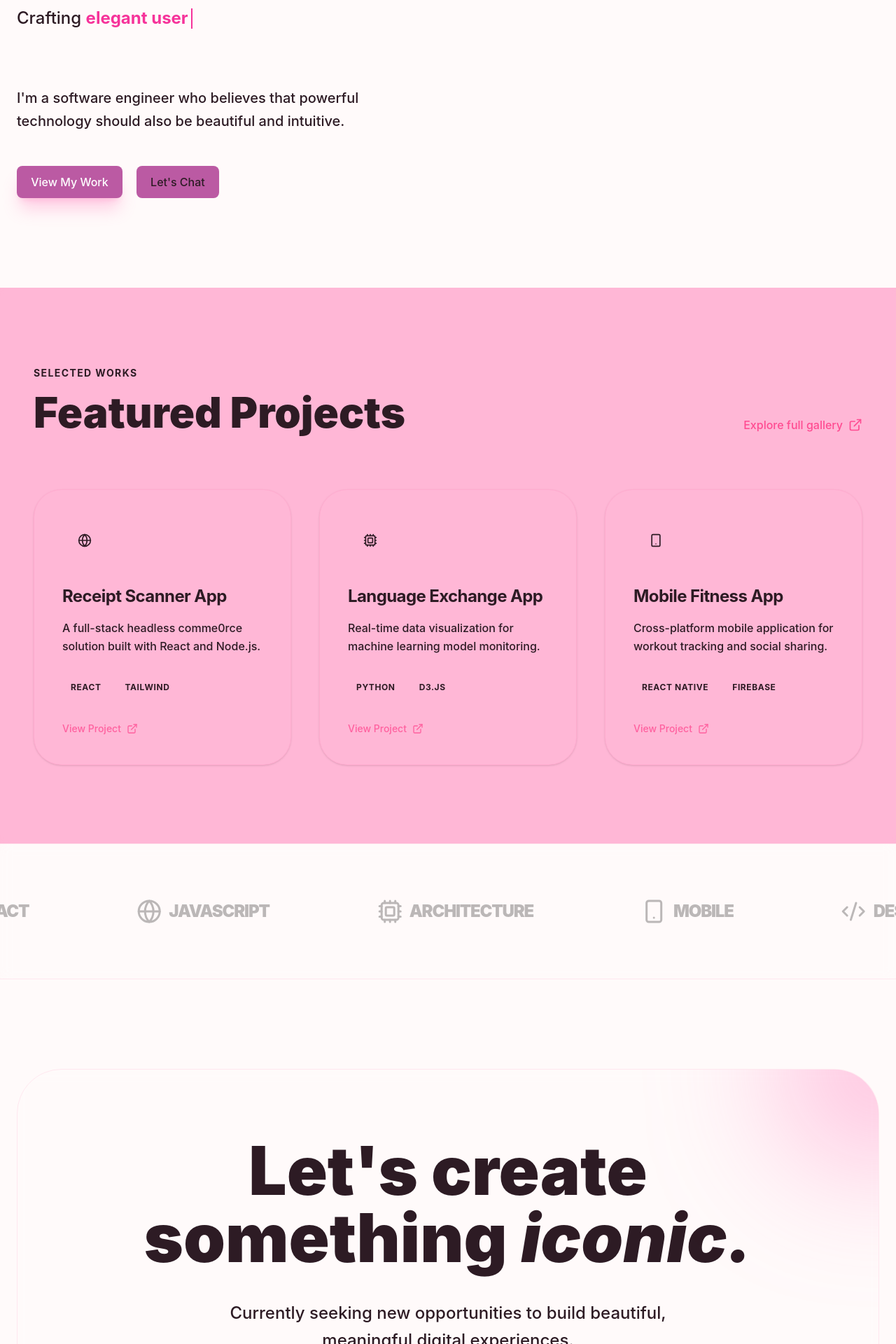
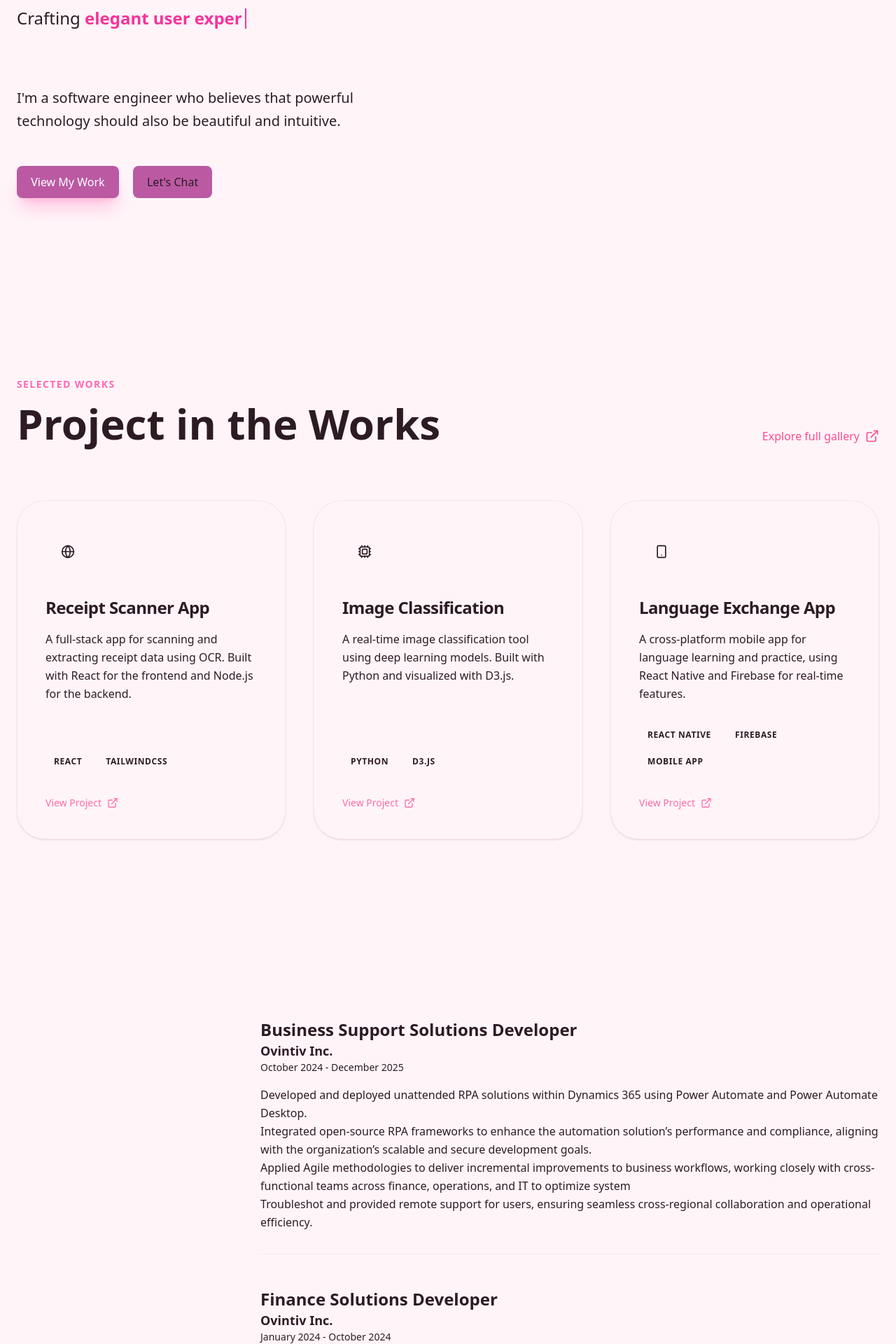
Before and after one commit to hinsular-10/mu-portfolio-2, a React (Vite) app: page / in a window 1280 px wide. Shown: the part 600-2520 px from the top of the page at 70% size. Built offline with nearby package versions, Linux system fonts and the light colour scheme.

Commit message:
modified; added about me section

```diff
--- a/src/App.jsx
+++ b/src/App.jsx
@@ -19,22 +19,59 @@ function App() {
   const projects = [
     {
       title: "Receipt Scanner App",
-      description: "A full-stack headless comme0rce solution built with React and Node.js.",
-      tags: ["React", "Tailwind"],
+      description: "A full-stack app for scanning and extracting receipt data using OCR. Built with React for the frontend and Node.js for the backend.",
+      tags: ["React", "TailwindCss"],
       icon: <Globe className="w-5 h-5" />
     },
     {
-      title: "Language Exchange App",
-      description: "Real-time data visualization for machine learning model monitoring.",
+      title: "Image Classification",
+      description: "A real-time image classification tool using deep learning models. Built with Python and visualized with D3.js.",
       tags: ["Python", "D3.js"],
       icon: <Cpu className="w-5 h-5" />
     },
     {
-      title: "Mobile Fitness App",
-      description: "Cross-platform mobile application for workout tracking and social sharing.",
-      tags: ["React Native", "Firebase"],
+      title: "Language Exchange App",
+      description: "A cross-platform mobile app for language learning and practice, using React Native and Firebase for real-time features.",
+      tags: ["React Native", "Firebase", "Mobile App"],
       icon: <Smartphone className="w-5 h-5" />
     }
+  ];
+
+  const workExperience = [
+    {
+      jobTitle: 'Business Support Solutions Developer',
+      company: 'Ovintiv Inc.',
+      duration: 'October 2024 - December 2025',
+      description:
+      <ul>
+        <li> Developed and deployed unattended RPA solutions within Dynamics 365 using Power Automate and Power Automate Desktop.</li>
+        <li> Integrated open-source RPA frameworks to enhance the automation solution’s performance and compliance, aligning with the organization’s scalable and secure development goals.</li>
+        <li> Applied Agile methodologies to deliver incremental improvements to business workflows, working closely with cross-functional teams across finance, operations, and IT to optimize system </li>
+        <li> Troubleshot and provided remote support for users, ensuring seamless cross-regional collaboration and operational efficiency.</li>
+      </ul>
+    },
+    {
+      jobTitle: 'Finance Solutions Developer',
+      company: 'Ovintiv Inc.',
+      duration: 'January 2024 - October 2024',
+      description:
+      <ul>
+        <li> Migrated manual financial reporting workflows to automated low-code solutions using Power Platform, enhancing processing time by 30% and reducing the risk of human error.</li>
+        <li> Developed and deployed automated financial dashboards, providing real-time insights to business stakeholders and improving data accessibility for decision-making.</li>
+        <li> Performed performance evaluations on financial tools, ensuring scalability, reliability, and secure integration across various platforms. </li>
+      </ul>
+    },
+    {
+      jobTitle: 'Student Custom Development',
+      company: 'Ovintiv Inc.',
+      duration: 'January 2023 - October 2023',
+      description:
+      <ul>
+        <li> Contributed to the modernization of enterprise software solutions using React, Node.js, and SQL Server in an Agile environment, improving internal productivity by 30%.</li>
+        <li> Developed and deployed CRUD applications to automate internal processes, improving workflow efficiency and service delivery for multiple departments.</li>
+        <li> Participated in Agile sprints, backlog grooming, and technical presentations, focusing on AI, cloud computing, and software best practices to support innovation and continuous improvement. </li>
+      </ul>
+    },
   ];
 
   return (
@@ -62,7 +99,7 @@ function App() {
     {/* Nav Links - Centered */}
     <div className="absolute left-1/2 -translate-x-1/2 hidden md:flex items-center gap-10">
       <a href="#work" className="text-sm font-semibold tracking-wide hover:text-primary transition-colors">WORK</a>
-      <a href="#about" className="text-sm font-semibold tracking-wide hover:text-primary transition-colors">ABOUT</a>
+      <a href="#aboutme" className="text-sm font-semibold tracking-wide hover:text-primary transition-colors">ABOUT</a>
       <a href="#contact" className="text-sm font-semibold tracking-wide hover:text-primary transition-colors">CONTACT</a>
     </div>
 
@@ -73,7 +110,7 @@ function App() {
       <a href="https://github.com/hinsular-10" target="_blank" rel="noopener noreferrer" className="p-2.5 hover:bg-primary/5 rounded-2xl transition-all">
         <Github className="w-5 h-5" />
       </a>
-      <a href="https://linkedin.com" target="_blank" rel="noopener noreferrer" className="p-2.5 hover:bg-primary/5 rounded-2xl transition-all">
+      <a href="https://ca.linkedin.com/in/honeylene-insular" target="_blank" rel="noopener noreferrer" className="p-2.5 hover:bg-primary/5 rounded-2xl transition-all">
         <Linkedin className="w-5 h-5" />
       </a>
     </div>
@@ -104,6 +141,10 @@ function App() {
                     texts={[
                       "aesthetic digital spaces.",
                       "elegant user experiences.",
+                      "scalable web applications.",
+                      "innovative AI-powered solutions.",
+                      "responsive user interfaces.",
+                      "secure and efficient business workflows.",
                       "modern web interfaces.",
                       "magical interactions."
                     ]}
@@ -121,7 +162,9 @@ function App() {
                   <button className="px-10 py-4 bg-[#FF69B4] text-white rounded-2xl font-bold hover:bg-[#FF1493] hover:scale-[1.02] active:scale-[0.98] transition-all shadow-xl shadow-[#FF69B4]/30">
                     View My Work
                   </button>
-                  <button className="px-10 py-4 bg-card text-foreground border-2 border-primary/20 rounded-2xl font-bold hover:bg-primary/5 transition-all">
+                  <button
+                  onClick={() => document.getElementById('contact')?.scrollIntoView({ behavior: 'smooth' })}
+                  className="px-10 py-4 bg-card text-foreground border-2 border-primary/20 rounded-2xl font-bold hover:bg-primary/5 transition-all">
                     Let's Chat
                   </button>
                 </div>
@@ -131,21 +174,12 @@ function App() {
         </section>
 
          {/* Featured Work */}
-         <section
-  id="work"
-  className="min-h-[60vh] py-20 md:py-28 bg-[#ff74b1]/50 dark:bg-[#1a1014]/60 backdrop-blur-sm px-6 md:px-12 relative overflow-hidden mb-0"
->
-  {/* <section
-  id="work"
-  className="min-h-[60vh] py-20 md:py-28 bg-[#FFF0F5] dark:bg-[] px-6 md:px-12 relative overflow-hidden mb-0"
-></section> */}
-
-      {/* <section id="work" className="py-16 bg-white/50 dark:bg-card/30 backdrop-blur-sm px-6 relative overflow-hidden"> */}
+         <section id="work" className="py-32  backdrop-blur-sm px-6 relative overflow-hidden">
         <div className="max-w-7xl mx-auto relative z-10">
           <div className="flex flex-col md:flex-row md:items-end justify-between mb-20 gap-8">
             <div>
-              <span className="text-primary font-bold tracking-widest uppercase text-sm mb-4 block">Selected Works</span>
-              <h2 className="text-4xl md:text-6xl font-black tracking-tightest">Featured Projects</h2>
+              <span className="text-[#FF69B4] font-bold tracking-widest uppercase text-sm mb-4 block">Selected Works</span>
+              <h2 className="text-4xl md:text-6xl font-black tracking-tightest">Project in the Works</h2>
             </div>
             <a href="#" className="inline-flex items-center gap-2 font-bold text-primary group transition-all">
               Explore full gallery
@@ -190,6 +224,39 @@ function App() {
         </div>
       </section>
 
+      {/* About Me */}
+        <section id="aboutme" className="py-32 backdrop-blur-sm px-6 relative overflow-hidden">
+        <div className="max-w-7xl mx-auto relative z-10">
+          <div className="flex flex-col md:flex-row md:items-end justify-between mb-20 gap-8">
+            <div>
+              <h2 className="text-4xl md:text-6xl font-black tracking-tightest">Work History</h2>
+              <p className="text-muted-foreground/80 mt-4 max-w-lg leading-relaxed font-medium">
+                A journey through my professional experience, showcasing the roles and projects that have shaped my career.
+              </p>
+              <a href="src/assets/Honeylene-Insular-AI Program Full Stack Developer.pdf" download={"Resume_Honeylene_Insular.pdf"} className="inline-flex items-center gap-2 font-bold text-primary group transition-all">
+              Download Resume
+              <motion.span whileHover={{ x: 5 }}>
+                <ExternalLink className="w-5 h-5" />
+              </motion.span>
+            </a>
+            </div>
+
+
+            {/* Work Experience List */}
+              <div className="space-y-12">
+                {workExperience.map((job, index) => (
+                  <div key={index} className="border-b border-border/50 pb-8">
+                    <h3 className="text-2xl font-bold">{job.jobTitle}</h3>
+                    <p className="text-lg font-semibold text-primary">{job.company}</p>
+                    <p className="text-sm text-muted-foreground/80">{job.duration}</p>
+                    <p className="text-muted-foreground/80 mt-4 leading-relaxed">{job.description}</p>
+                  </div>
+                ))}
+              </div>
+            </div>
+          </div>
+        </section>
+
       {/* Tech Stack Banner */}
       <section className="py-20 px-6 border-y border-border/50 bg-background/40 backdrop-blur-sm overflow-hidden">
         <div className="max-w-7xl mx-auto">
@@ -201,9 +268,11 @@ function App() {
             {[
               { icon: <Code2 />, label: "React" },
               { icon: <Globe />, label: "JavaScript" },
-              { icon: <Cpu />, label: "Architecture" },
+              { icon: <Cpu />, label: "AI & Automation" },
               { icon: <Smartphone />, label: "Mobile" },
-              { icon: <Code2 />, label: "Design" }
+              { icon: <Code2 />, label: "Design" },
+              { icon: <Globe />, label: "TypeScript" },
+              { icon: <Code2 />, label: "Cloud & DevOps" }
             ].map((item, i) => (
               <div key={i} className="flex items-center gap-4 whitespace-nowrap">
                 <span className="scale-150">{item.icon}</span>
@@ -245,8 +314,20 @@ function App() {
                 <p className="text-sm font-medium text-muted-foreground">© 2026 Honeylene Insular. Developed with love & coffee.</p>
               </div>
               <div className="flex gap-10">
-                {['GitHub', 'LinkedIn', 'Medium'].map(social => (
-                  <a key={social} href="#" className="text-sm font-bold uppercase tracking-widest hover:text-primary transition-colors">{social}</a>
+                {[
+                  { name: 'GitHub', url: 'https://github.com/hinsular-10' },
+                  { name: 'LinkedIn', url: 'https://ca.linkedin.com/in/honeylene-insular' },
+                  { name: 'Medium', url: 'https://medium.com/@honinsu' }
+                ].map(social => (
+                  <a
+                    key={social.name}
+                    href={social.url}
+                    target="_blank" // Opens the link in a new tab
+                    rel="noopener noreferrer" // Security best practice when using target="_blank"
+                    className="text-sm font-bold uppercase tracking-widest hover:text-primary transition-colors"
+                  >
+                    {social.name}
+                  </a>
                 ))}
               </div>
             </div>
--- a/src/styles/index.css
+++ b/src/styles/index.css
@@ -10,13 +10,13 @@
   box-sizing: border-box;
 } */
 
-body {
+/* body {
   font-family: -apple-system, BlinkMacSystemFont, 'Segoe UI', 'Roboto', 'Oxygen',
     'Ubuntu', 'Cantarell', 'Fira Sans', 'Droid Sans', 'Helvetica Neue',
     sans-serif;
   -webkit-font-smoothing: antialiased;
   -moz-osx-font-smoothing: grayscale;
-}
+} */
 
 :root {
   font-family: system-ui, Avenir, Helvetica, Arial, sans-serif;
@@ -70,7 +70,7 @@ button {
   font-size: 1em;
   font-weight: 500;
   font-family: inherit;
-  /* background-color: primary; */
+  background-color: primary;
   cursor: pointer;
   transition: border-color 0.25s;
 }
@@ -94,3 +94,17 @@ button:focus-visible {
     background-color: #bb5aa3;
   }
  }
+
+ .bullet-point {
+  position: relative;
+  padding-left: 20px;
+}
+
+.bullet-point::before {
+  content: '•';
+  position: absolute;
+  left: 0;
+  top: 0;
+  color: #FF69B4;
+  font-size: 20px;
+}
--- a/src/styles/theme.css
+++ b/src/styles/theme.css
@@ -2,7 +2,7 @@
 
 :root {
   --font-size: 16px;
-  --background: #fffafa;
+  --background: #fff5f9;
   --foreground: #2d1b24;
   --card: #ffffff;
   --card-foreground: #2d1b24;
```
Also changed, not shown: src/assets/task_01khtmkc8ge92ayd8dv1zdxhsn_1771494359_img_1.jpg (added), 1 other file (tests, documents, lock files or other folders).
